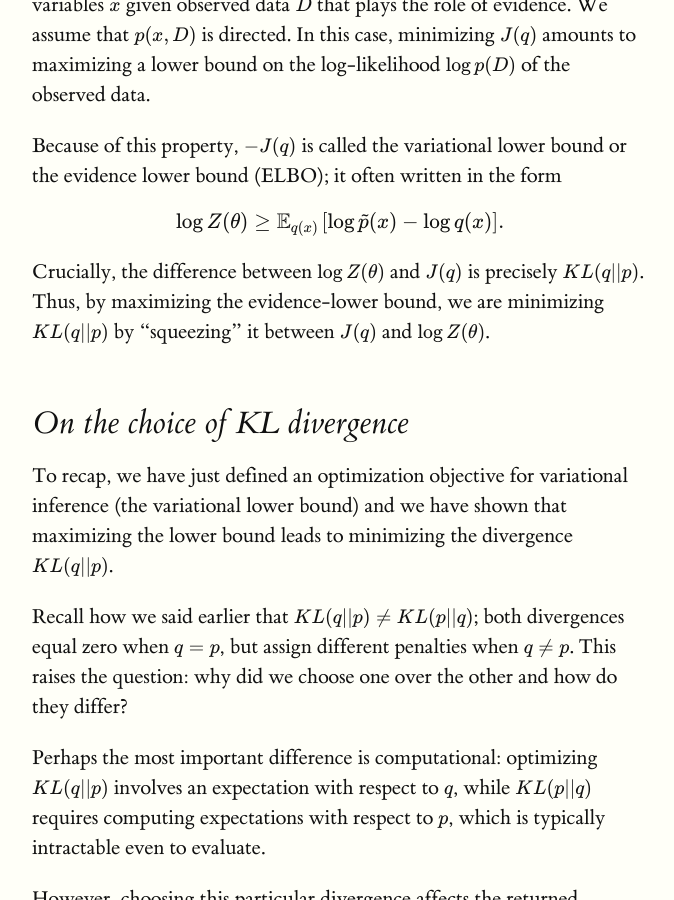
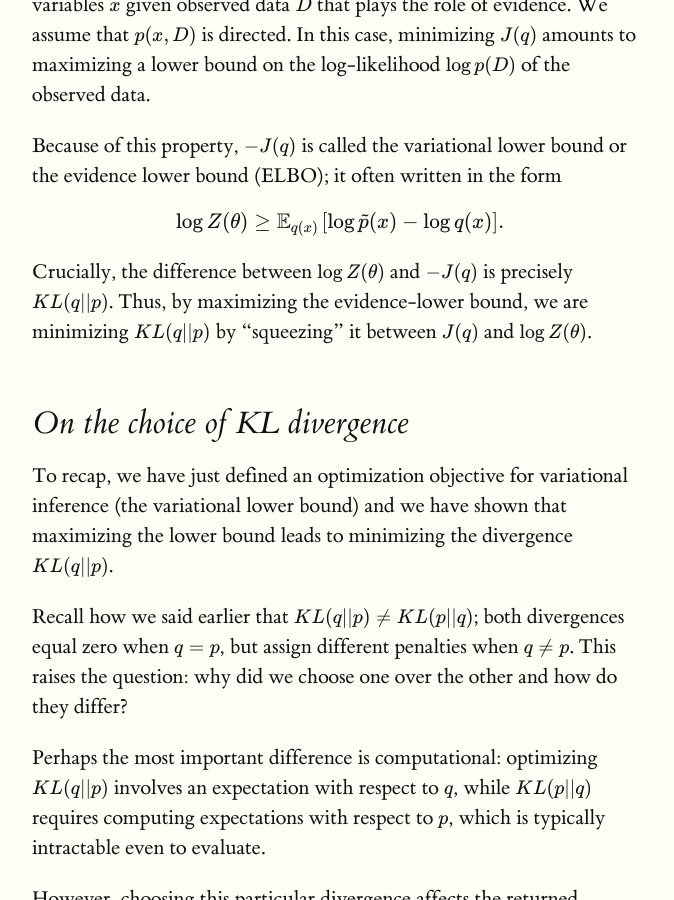
Before and after one commit to ermongroup/cs228-notes, a Jekyll site: the page built from inference/variational/index.md, in a window 1280 px wide and 900 px high, scrolled down 3653 px. Shown: the whole window, without its empty margins (128-802 px from the left). Built offline with Jekyll 4.4.1, drawn with Linux system fonts in a browser that asks for light colours; formulas are drawn with MathJax 3.

```diff
--- a/inference/variational/index.md
+++ b/inference/variational/index.md
@@ -78,7 +78,7 @@ Because of this property, $$-J(q)$$ is called the variational lower bound or the
 \log Z(\theta) \geq \mathbb{E}_{q(x)} \left[ \log \tilde p(x) - \log q(x) \right].
 {% endmath %}
 
-Crucially, the difference between $$\log Z(\theta)$$ and $$J(q)$$ is precisely {%m%}KL(q||p){%em%}. Thus, by maximizing the evidence-lower bound, we are minimizing {%m%}KL(q||p){%em%} by "squeezing" it between $$J(q)$$ and $$\log Z(\theta)$$.
+Crucially, the difference between $$\log Z(\theta)$$ and $$-J(q)$$ is precisely {%m%}KL(q||p){%em%}. Thus, by maximizing the evidence-lower bound, we are minimizing {%m%}KL(q||p){%em%} by "squeezing" it between $$J(q)$$ and $$\log Z(\theta)$$.
 
 ## On the choice of KL divergence
 
```
Also changed, not shown: docs/inference/variational/index.html (+1 -1 lines).
